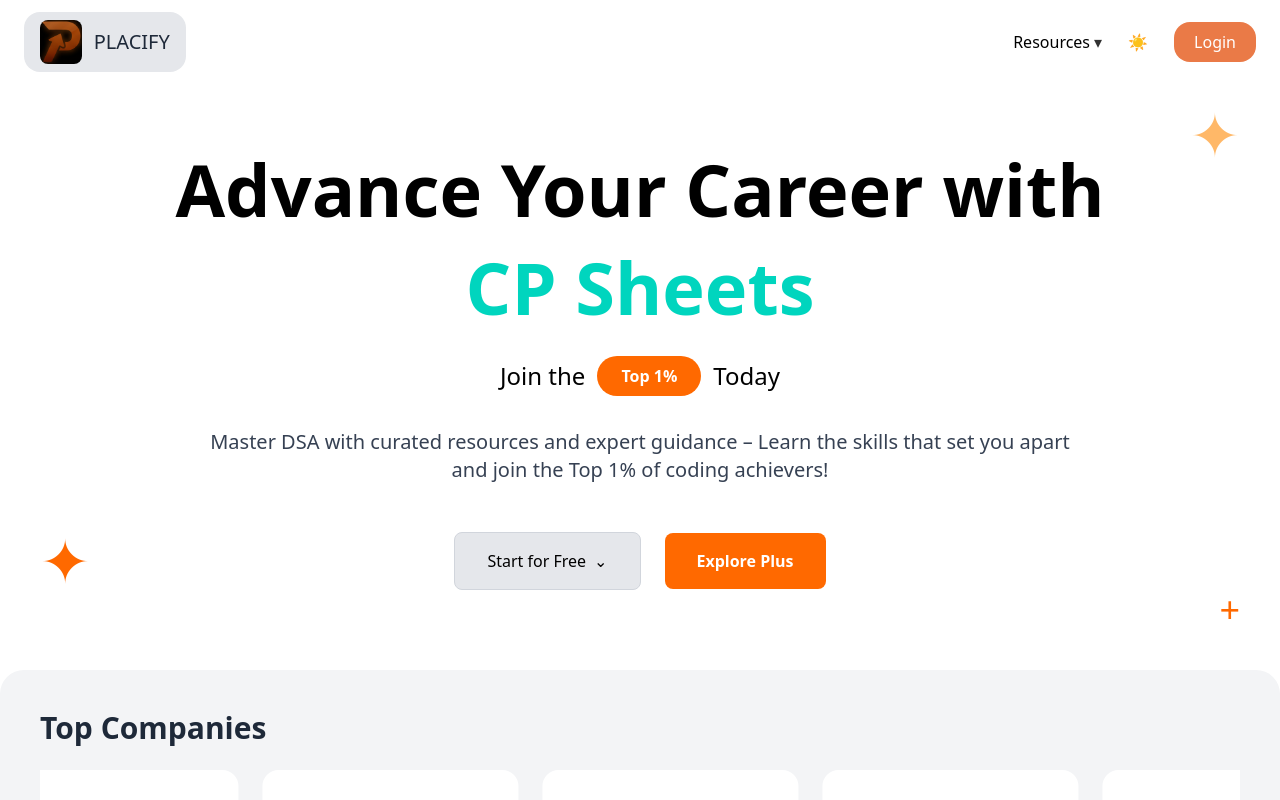
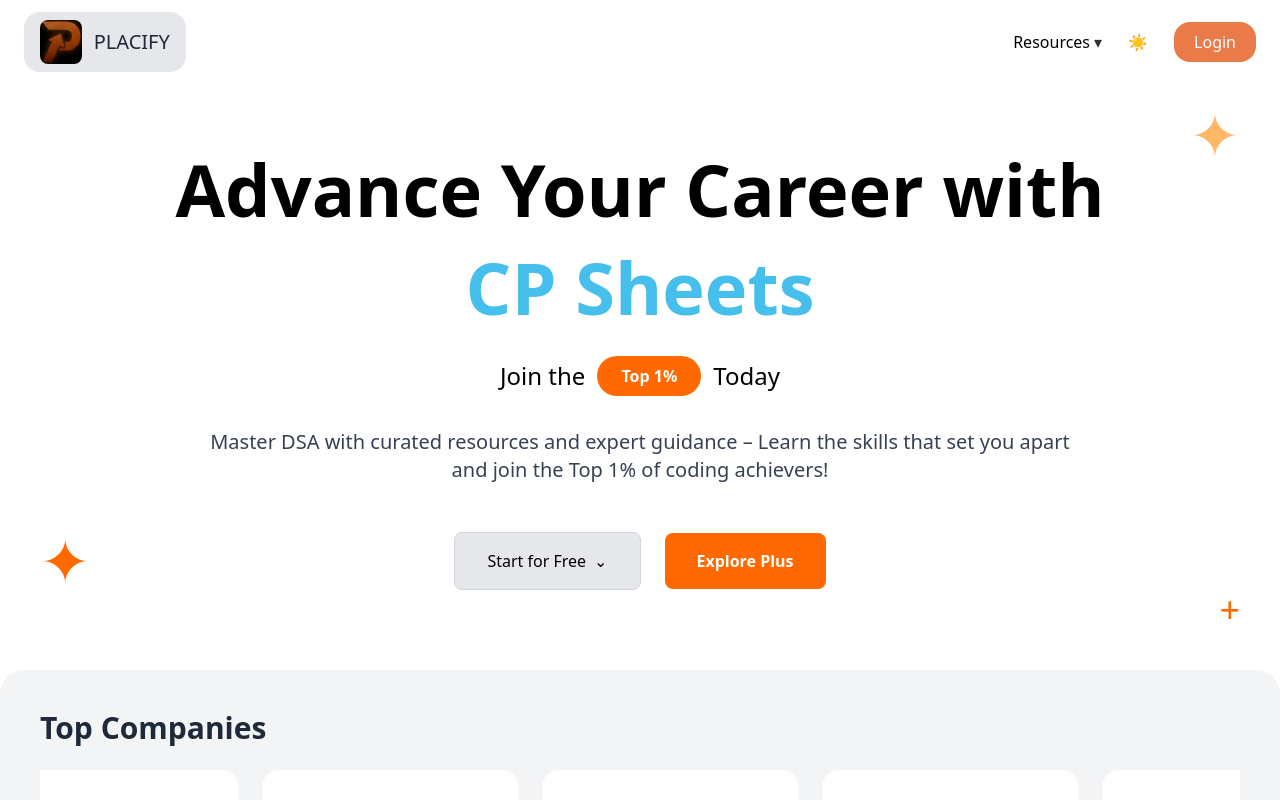
Before and after one commit to Harsh-gittt/placify, a React (Vite) app: page / in a window 1280 px wide. Shown: the top 800 px of the page. Built offline with nearby package versions, Linux system fonts and the light colour scheme; grey boxes are pictures that could not be loaded.

Commit message:
in herosection changes in transition

```diff
--- a/src/components/HeroSection.jsx
+++ b/src/components/HeroSection.jsx
@@ -54,6 +54,13 @@ function HeroSection() {
   const { darkMode } = useTheme();
   const [first_name, setFirstName] = useState(null);
   const [checking, setChecking] = useState(true);
+  const rotatingItems = [
+    { label: 'DSA Sheet', className: 'text-teal-400' },
+    { label: 'Interview Insights', className: 'text-purple-400' },
+    { label: 'CS Subjects', className: 'text-amber-400' },
+    { label: 'CP Sheets', className: 'text-sky-400' }
+  ];
+  const [rotIdx, setRotIdx] = useState(0);
 
   async function checkUser() {
     const first_name = await GetUserDetails();
@@ -64,6 +71,13 @@ function HeroSection() {
   useEffect(() => {
     checkUser();
   },[])
+
+  useEffect(() => {
+    const id = setInterval(() => {
+      setRotIdx((i) => (i + 1) % rotatingItems.length);
+    }, 2000);
+    return () => clearInterval(id);
+  }, [])
 
   const handleLogout = () => {
     localStorage.removeItem("auth_token");
@@ -82,7 +96,7 @@ function HeroSection() {
         {/* Main Headline */}
         <h1 className="text-6xl md:text-7xl font-extrabold leading-tight mb-6">
           <span className={`block ${darkMode ? 'text-white' : 'text-black'}`}>Advance Your Career with</span>
-          <span className="block text-teal-400 mt-2">CP Sheets</span>
+          <span className={`block mt-2 ${rotatingItems[rotIdx].className}`}>{rotatingItems[rotIdx].label}</span>
         </h1>
 
         {/* Sub-headline with Top 1% badge */}
```
